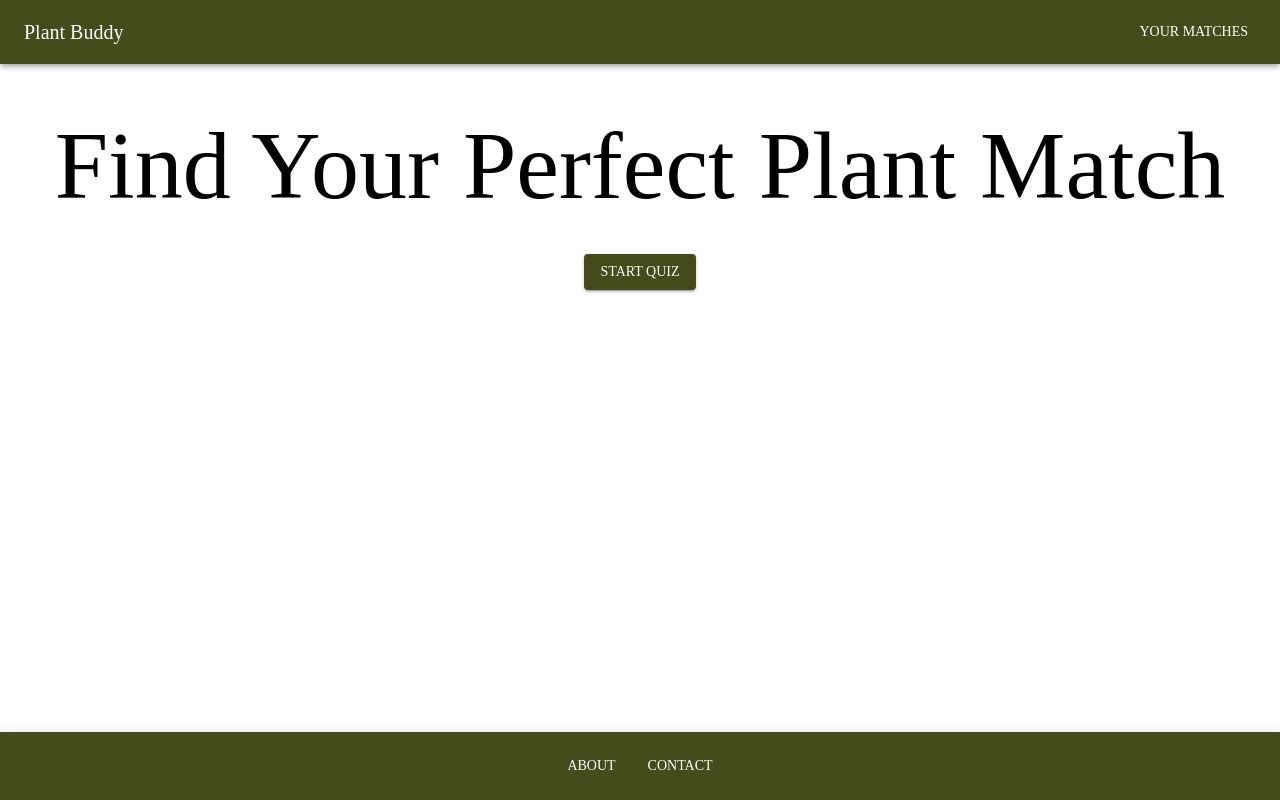
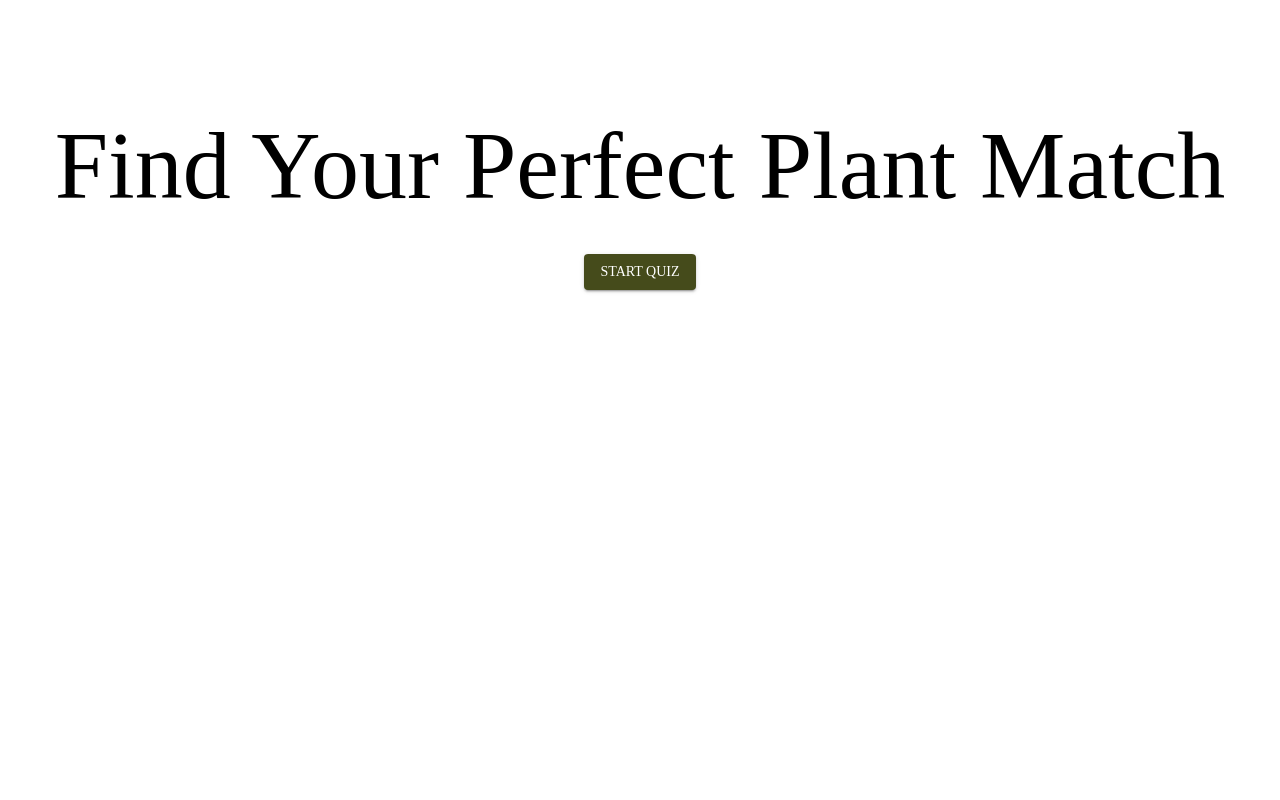
Before and after one commit to alicewestcreate/plant-buddy, a React (Create React App) app: page / in a window 1280 px wide. Built offline with nearby package versions, Linux system fonts and the light colour scheme; a web font is replaced by a local one.

Commit message:
Change const function nd add import main content

```diff
--- a/src/components/Layout/Layout.js
+++ b/src/components/Layout/Layout.js
@@ -1,17 +1,12 @@
-import React from 'react';
-import Navbar from './Navbar';
-import Footer from './Footer';
 import { Main, MainContent } from './Layout.styled';
 
 const Layout = (props) => {
     const { children } = props;
     return (
         <Main>
-            <Navbar />
             <MainContent>
                 {children}
             </MainContent>
-            <Footer />
         </Main>
     )
 }
```
